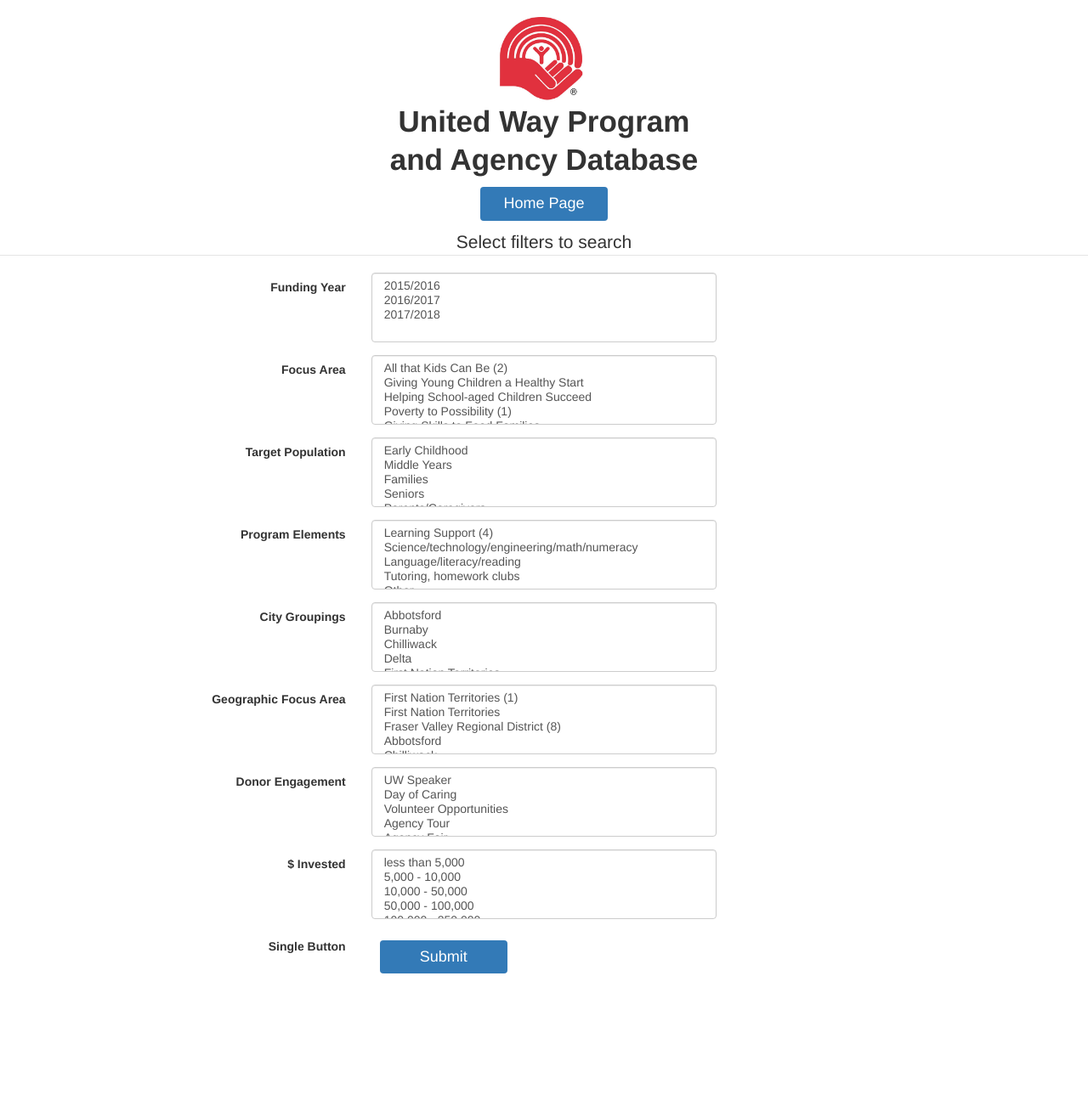
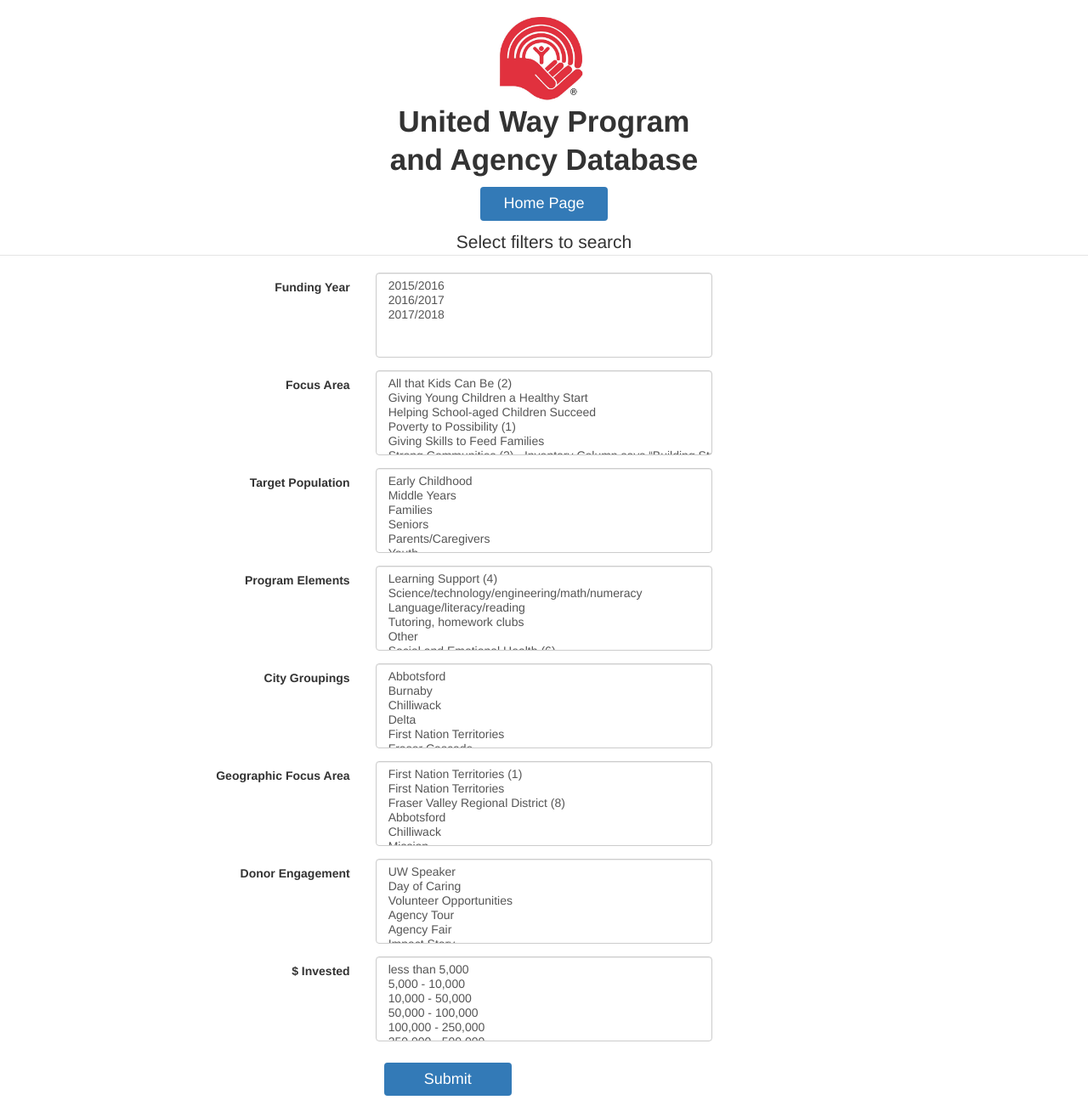
Before and after one commit to ltylee1/team-1, a Django app: template uw_dashboard/templates/search-page.html in a window 1280 px wide. Shown: the whole page at 85% size. Before the commit the page ends 1146 px from the top, so only its background shows below. Run offline with Django 3.2, Linux system fonts and the light colour scheme; the template is opened without the code that fills it, so the values that code supplies are empty; parts of the project's set-up code (start-up, migrations or seed data) failed here and were passed over; some libraries are stand-ins or nearby versions.

Commit message:
Updated Search page

```diff
--- a/uw_dashboard/static/style.css
+++ b/uw_dashboard/static/style.css
@@ -32,6 +32,15 @@
     display: inline-block;
 }
 
+.form-horizontal .form-group {
+    margin-right: 0px;
+    margin-left: 0px;
+}
+select[multiple], select[size] {
+    overflow: scroll;
+    height: 100px;
+}
+
 .btn-custom {
     color: #333;
     background-color:   #928780;
@@ -43,6 +52,11 @@
 
 .logo-title {
     text-align: center;
+}
+
+.testing-form {
+    margin-right: 0px;
+    margin-left: 0px;
 }
 
 label {
--- a/uw_dashboard/templates/search-page.html
+++ b/uw_dashboard/templates/search-page.html
@@ -17,7 +17,6 @@
 
 <!-- Form Name -->
 <legend class="text-center">Select filters to search</legend>
-
 <!-- Select Multiple -->
 <div class="form-group">
   <label class="col-md-4 control-label" for="funding_year">Funding Year</label>
@@ -29,6 +28,7 @@
     </select>
   </div>
 </div>
+
 
 <!-- Select Multiple -->
 <div class="form-group">
@@ -248,9 +248,9 @@
 
 <!-- Button -->
 <div class="form-group">
-  <label class="col-md-4 control-label" for="singlebutton">Single Button</label>
+  <label class="col-md-4 control-label" for="singlebutton"></label>
   <div class="col-md-4">
-    <input type="submit" value="Submit" id="singlebutton" name="singlebutton" class="btn btn-primary">
+    <input type="submit" value="Submit" id="singlebutton" name="Submit" class="btn btn-primary">
   </div>
 </div>
 
```
